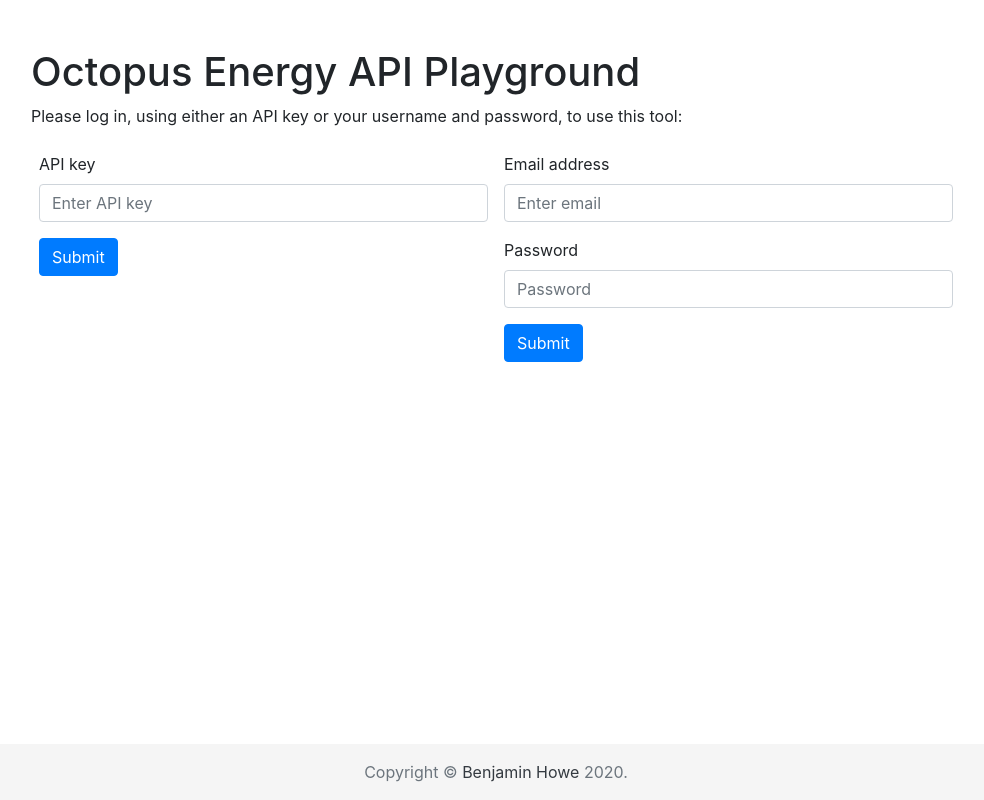
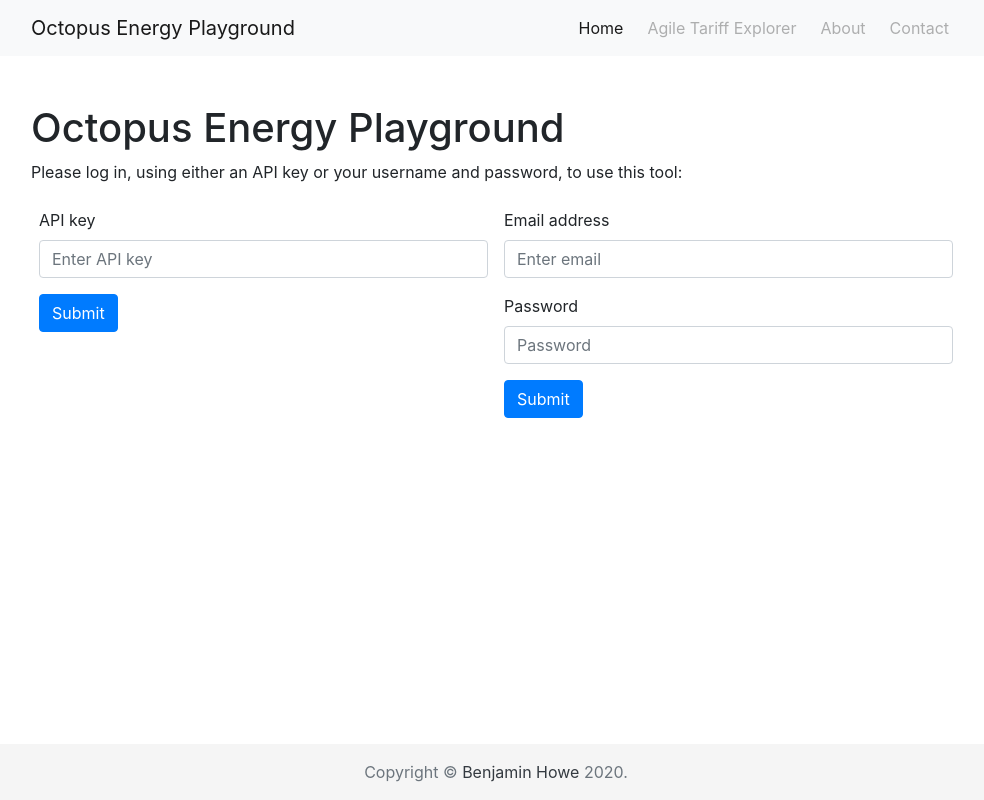
Before and after one commit to BenjaminEHowe/octopus-energy, a plain HTML site: page public/index.html in a window 1280 px wide. Shown: the whole page, without its empty margins (144-1128 px from the left). Drawn offline with nearby package versions, Linux system fonts and the light colour scheme.

Commit message:
Added navbar

```diff
--- a/public/index.html
+++ b/public/index.html
@@ -1,15 +1,18 @@
 <!doctype html>
 <html lang="en" class="h-100">
 <head>
-  <title>Octopus Energy API Playground</title>
+  <title>Octopus Energy Playground</title>
   <meta charset="utf-8" />
   <meta name="viewport" content="width=device-width, initial-scale=1, shrink-to-fit=no" />
   <link rel="stylesheet" href="https://stackpath.bootstrapcdn.com/bootstrap/4.5.0/css/bootstrap.min.css" integrity="sha384-9aIt2nRpC12Uk9gS9baDl411NQApFmC26EwAOH8WgZl5MYYxFfc+NcPb1dKGj7Sk" crossorigin="anonymous">
   <style>
     .container {
-      width: auto;
       max-width: 960px;
       padding: 0 15px;
+    }
+
+    .nav-link {
+      padding: 0.5rem 0.75rem!important;
     }
 
     .alert {
@@ -35,9 +38,35 @@
   </style>
 </head>
 <body class="d-flex flex-column h-100">
+  <header>
+    <nav class="navbar navbar-expand-sm navbar-light bg-light">
+      <div class="container">
+        <a class="navbar-brand" href="#">Octopus Energy Playground</a>
+        <button class="navbar-toggler" type="button" data-toggle="collapse" data-target="#navbarCollapse" aria-controls="navbarCollapse" aria-expanded="false" aria-label="Toggle navigation">
+          <span class="navbar-toggler-icon"></span>
+        </button>
+        <div class="collapse navbar-collapse" id="navbarCollapse">
+          <ul class="navbar-nav ml-auto">
+            <li class="nav-item active">
+              <a class="nav-link" href="/">Home <span class="sr-only">(current)</span></a>
+            </li>
+            <li class="nav-item">
+              <a class="nav-link disabled" href="#">Agile Tariff Explorer</a>
+            </li>
+            <li class="nav-item">
+              <a class="nav-link disabled" href="#">About</a>
+            </li>
+            <li class="nav-item">
+              <a class="nav-link disabled" href="#">Contact</a>
+            </li>
+          </ul>
+        </div>
+      </div>
+    </nav>
+  </header>
   <main role="main" class="flex-shrink-0">
     <div class="container">
-      <h1 class="mt-5">Octopus Energy API Playground</h1>
+      <h1 class="mt-5">Octopus Energy Playground</h1>
       <div id="errors"></div>
       <div id="login">
         <p>Please log in, using either an API key or your username and password, to use this tool:</p>
```
